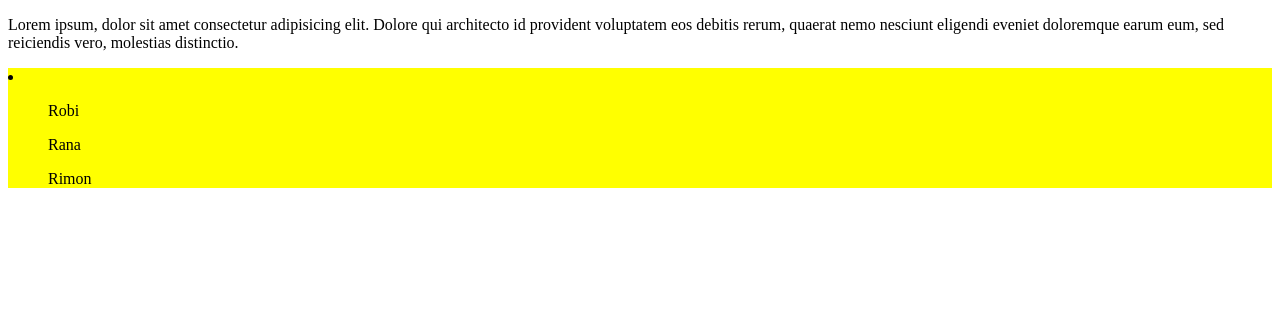
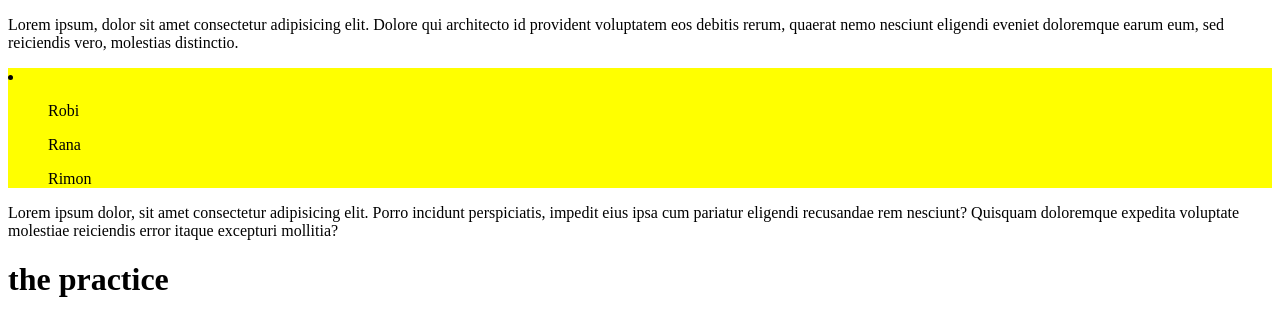
Before and after one commit to Somrat-Masud/html-repo, a plain HTML site: page index.html in a window 1280 px wide. Drawn offline with Linux system fonts and the light colour scheme.

Commit message:
tha ponrai coding add kora

```diff
--- a/index.html
+++ b/index.html
@@ -18,6 +18,10 @@
             <ol>Rimon</ol>
         </li>
     </div>
+    <div>
+        <p>Lorem ipsum dolor, sit amet consectetur adipisicing elit. Porro incidunt perspiciatis, impedit eius ipsa cum pariatur eligendi recusandae rem nesciunt? Quisquam doloremque expedita voluptate molestiae reiciendis error itaque excepturi mollitia?</p>
+        <h1>the practice </h1>
+    </div>
 </body>
 
 </html>
```
